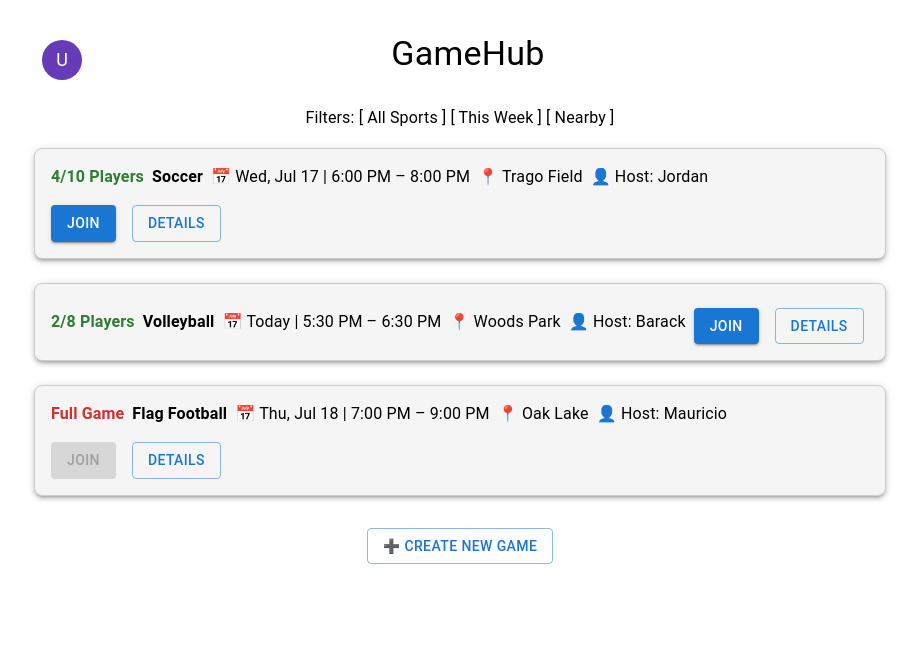
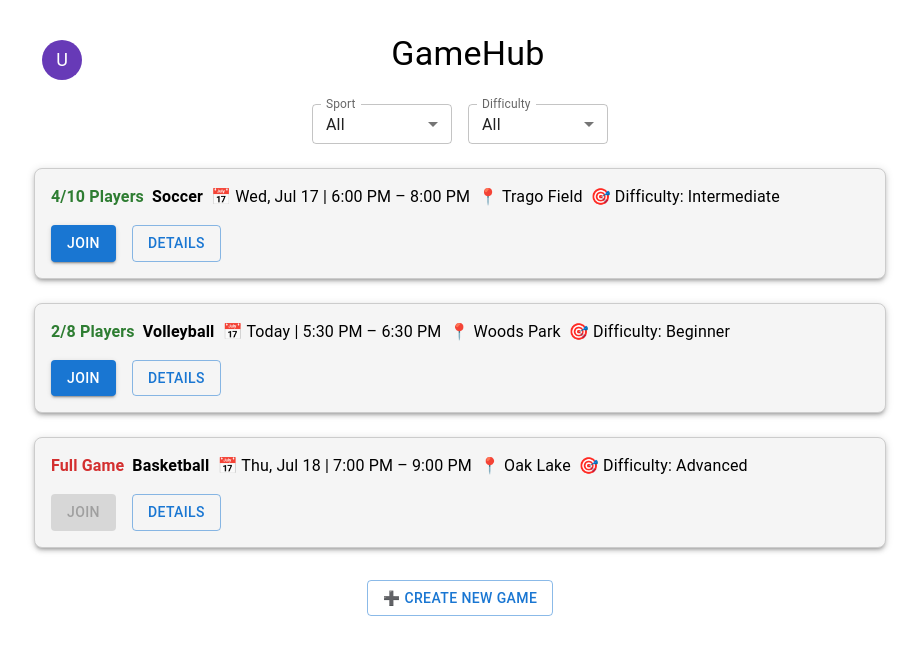
Before and after one commit to Gianpierr/PickUp, a React (Create React App) app in the folder pickup_frontend/: page /gamehub in a window 1280 px wide. Shown: the top 654 px of the page, without its empty margins (180-1099 px from the left). Built offline with nearby package versions, Linux system fonts and the light colour scheme.

Commit message:
Added filters to gamehub

```diff
--- a/pickup_frontend/src/pages/GameHub.jsx
+++ b/pickup_frontend/src/pages/GameHub.jsx
@@ -14,7 +14,11 @@ import {
   List,
   ListItem,
   ListItemButton,
-  ListItemText
+  ListItemText,
+  Select,
+  MenuItem,
+  FormControl,
+  InputLabel
 } from "@mui/material";
 import { deepPurple } from "@mui/material/colors";
 
@@ -25,28 +29,31 @@ const initialGames = [
     currentPlayers: 4,
     maxPlayers: 10,
     sport: "Soccer",
+    difficulty: "Intermediate",
     date: "Wed, Jul 17",
     time: "6:00 PM – 8:00 PM",
     location: "Trago Field",
-    host: "Jordan"
+    // host: "Jordan"
   },
   {
     currentPlayers: 2,
     maxPlayers: 8,
     sport: "Volleyball",
+    difficulty: "Beginner",
     date: "Today",
     time: "5:30 PM – 6:30 PM",
     location: "Woods Park",
-    host: "Barack"
+    // host: "Barack"
   },
   {
     currentPlayers: 8,
     maxPlayers: 8,
-    sport: "Flag Football",
+    sport: "Basketball",
+    difficulty: "Advanced",
     date: "Thu, Jul 18",
     time: "7:00 PM – 9:00 PM",
     location: "Oak Lake",
-    host: "Mauricio"
+    // host: "Mauricio"
   }
 ];
 
@@ -56,6 +63,8 @@ function GameHub() {
   const [games, setGames] = useState(initialGames);
   const [joinedGames, setJoinedGames] = useState([]);
   const [drawerOpen, setDrawerOpen] = useState(false);
+  const [selectedSport, setSelectedSport] = useState("All");
+  const [selectedDifficulty, setSelectedDifficulty] = useState("All");
 
   const parseTimeRange = (timeRange) => {
     const [start, end] = timeRange.split("–").map((t) => t.trim());
@@ -104,6 +113,13 @@ function GameHub() {
     setDrawerOpen(open);
   };
 
+  const filteredGames = games.filter((game) => {
+    const matchesSport = selectedSport === "All" || game.sport === selectedSport;
+    const matchesDifficulty =
+      selectedDifficulty === "All" || game.difficulty === selectedDifficulty;
+    return matchesSport && matchesDifficulty;
+  });
+
   return (
     <Container maxWidth="md" sx={{ mt: 4, maxHeight: '80vh', overflowY: 'auto' }}>
       <Box display="flex" justifyContent="space-between" alignItems="center" mb={2}>
@@ -137,11 +153,39 @@ function GameHub() {
         </Drawer>
       </Box>
 
-      <Box mb={2} textAlign="center">
-        <Typography variant="subtitle1">Filters: [ All Sports ] [ This Week ] [ Nearby ]</Typography>
-      </Box>
+      <Box display="flex" justifyContent="center" gap={2} mb={3}>
+  <FormControl size="small" sx={{ minWidth: 140 }}>
+    <InputLabel>Sport</InputLabel>
+    <Select
+      value={selectedSport}
+      label="Sport"
+      onChange={(e) => setSelectedSport(e.target.value)}
+    >
+      <MenuItem value="All">All</MenuItem>
+      <MenuItem value="Soccer">Soccer</MenuItem>
+      <MenuItem value="Volleyball">Volleyball</MenuItem>
+      <MenuItem value="Basketball">Basketball</MenuItem>
+      <MenuItem value="Tennis">Tennis</MenuItem>
+    </Select>
+  </FormControl>
 
-      {games.map((game, index) => {
+  <FormControl size="small" sx={{ minWidth: 140 }}>
+    <InputLabel>Difficulty</InputLabel>
+    <Select
+      value={selectedDifficulty}
+      label="Difficulty"
+      onChange={(e) => setSelectedDifficulty(e.target.value)}
+    >
+      <MenuItem value="All">All</MenuItem>
+      <MenuItem value="Beginner">Beginner</MenuItem>
+      <MenuItem value="Intermediate">Intermediate</MenuItem>
+      <MenuItem value="Advanced">Advanced</MenuItem>
+    </Select>
+  </FormControl>
+</Box>
+
+
+      {filteredGames.map((game, index) => {
         const full = game.currentPlayers >= game.maxPlayers;
         const joined = joinedGames.includes(index);
         return (
@@ -175,7 +219,7 @@ function GameHub() {
                 <Typography>📍 {game.location}</Typography>
               </Grid>
               <Grid item xs={12}>
-                <Typography>👤 Host: {game.host}</Typography>
+                <Typography>🎯 Difficulty: {game.difficulty}</Typography>
               </Grid>
 
               <Grid item xs={12} mt={1} textAlign="center">
```
